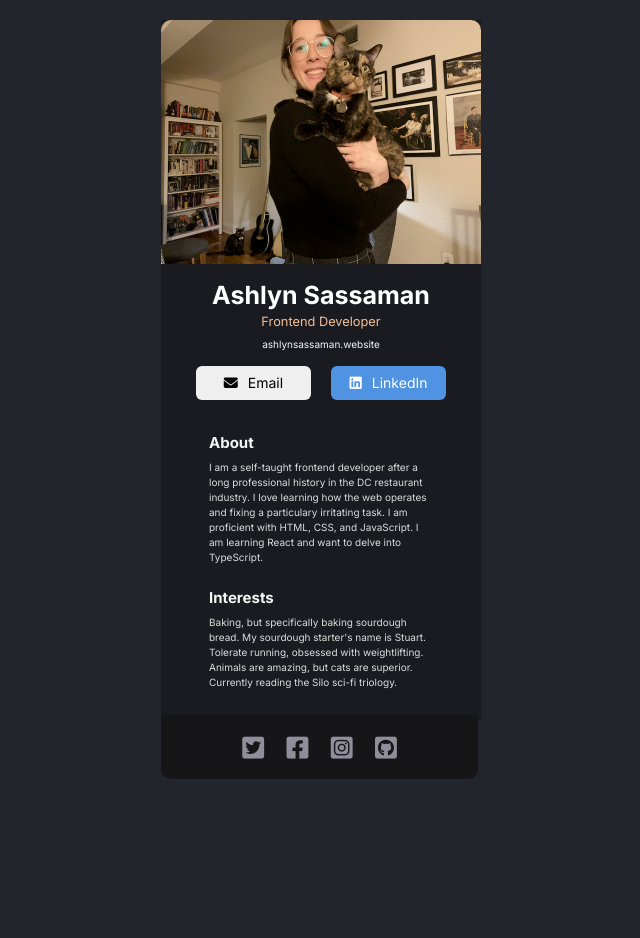
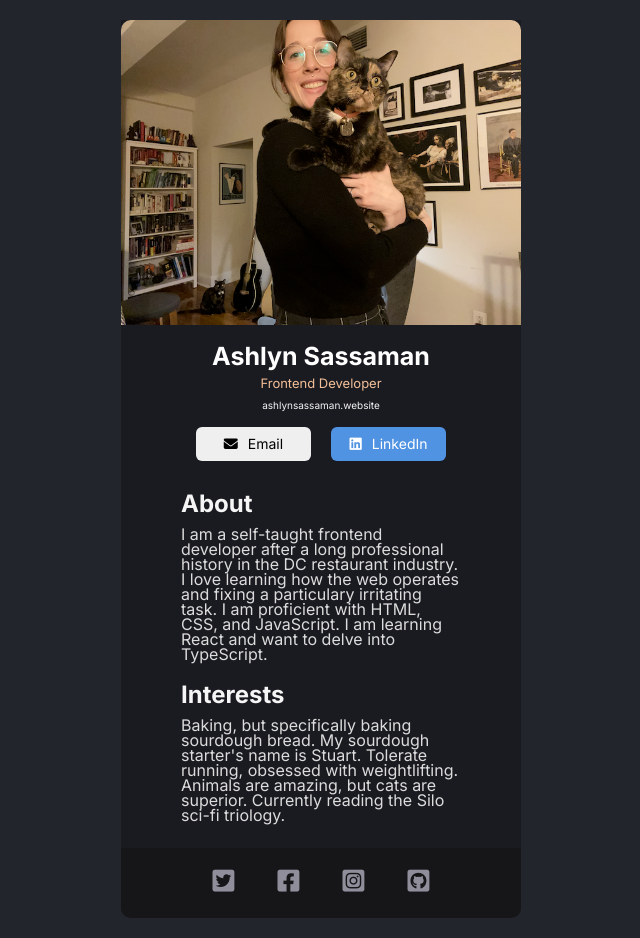
Before and after one commit to ashsass/digital-business-card, a React app: page / in a window 1280 px wide. Shown: the whole page, without its empty margins (319-959 px from the left). Before the commit the page ends 800 px from the top, so only its background shows below. Built offline with nearby package versions, Linux system fonts and the light colour scheme.

Commit message:
Updated small changes from Scrimba feedback and updated README

```diff
--- a/style.css
+++ b/style.css
@@ -13,11 +13,12 @@ body {
 .container{
     background: #1A1B21;
     color: #F5F5F5;
-    width: 32rem;
-    height: 70rem;
+    width: 40rem;
+    min-height: 85rem;
     text-align: center;
     margin: 2rem auto;
     font-family: 'Inter', sans-serif;
+    border-radius: 0 0 1rem 1rem;
 }
 
 /* Info */
@@ -34,7 +35,7 @@ h1{
 
 h3 {
     font-weight: 400;
-    font-size: 12.8px;
+    font-size: 1.3rem;
     color: #F3BF99;
     margin: .5rem 1rem 1rem;
 }
@@ -72,6 +73,10 @@ button:focus {
     outline: 0;
 }
 
+button:hover {
+    opacity: 0.6;
+}
+
 button > i {
     margin-right: 1rem;
 }
@@ -88,6 +93,7 @@ section {
     margin: auto;
     line-height: 1.5rem;
     margin-bottom: 2.5rem;
+    font-size: 1.6rem;
 }
 
 section > h2 {
@@ -102,12 +108,11 @@ section > p {
 
 footer {
     background: #161619;
-    width: 317px;
-    height: 64px;
+    width: 100%;
+    height: 7rem;
     display: flex;
     justify-content: space-around;
     padding: 2rem 7rem;
-
     border-radius: 0 0 1rem 1rem;
 }
 
@@ -117,3 +122,7 @@ footer {
     width: 2.5rem;
     font-size: 2.5rem;
 }
+
+.footer-icons:hover {
+    opacity: 0.6;
+}
```
Also changed, not shown: README.md, images/figma-spec.png (added).
